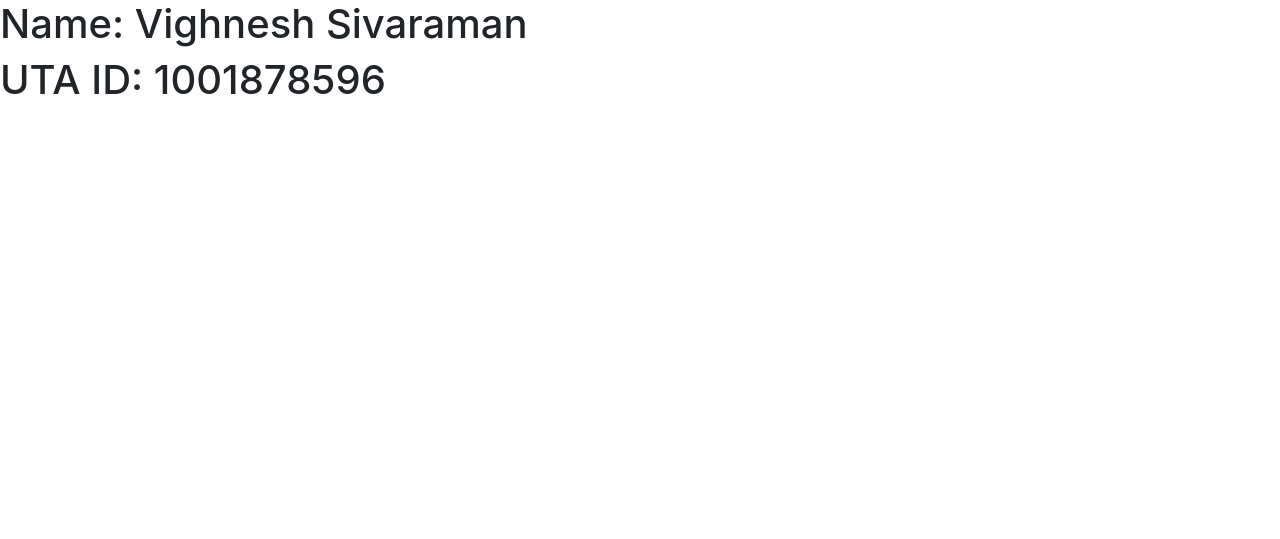
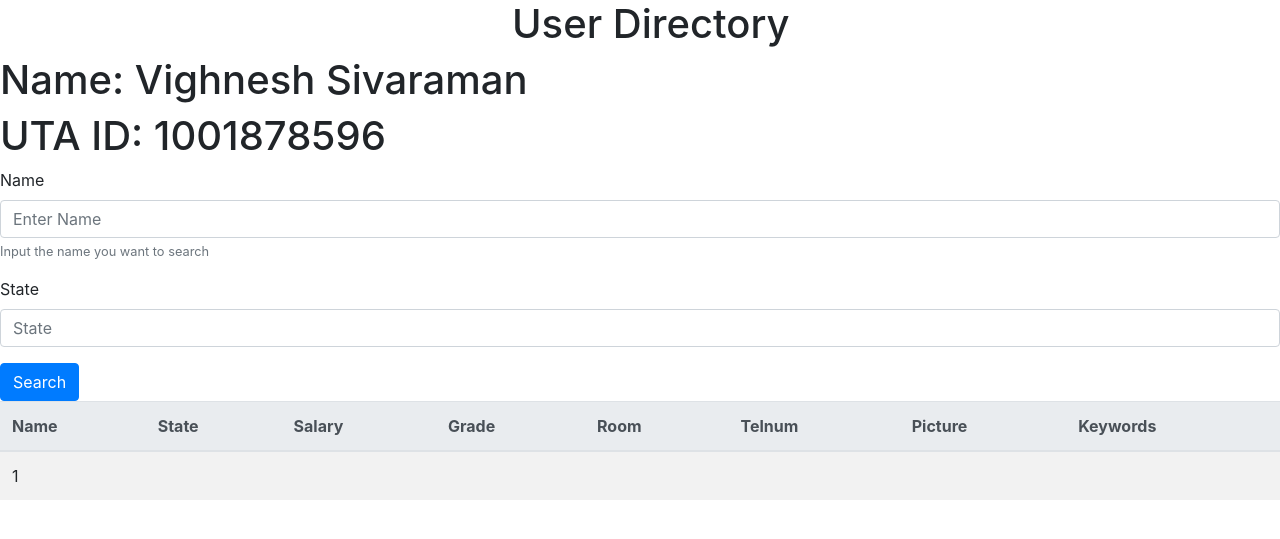
Before and after one commit to VighneshS/user_directory, a Flask app: page / in a window 1280 px wide. Shown: the top 539 px of the page. Run offline with Flask 2, Linux system fonts and the light colour scheme; tables that the repository leaves empty or names only in its code hold one stand-in row (values such as "Sample post"); some libraries are stand-ins or nearby versions.

Commit message:
Showed the list of all the users and their details 😇

```diff
--- a/app.py
+++ b/app.py
@@ -1,33 +1,76 @@
-from flask import Flask, render_template
-# import pyodbc
+from flask import Flask, render_template, request
+import os
+import mysql.connector
+from mysql.connector import errorcode
 
 app = Flask(__name__)
 
-# server = os.getenv('SERVER_NAME')
-# database = os.getenv('DB_NAME')
-# username = os.getenv('USERNAME')
-# password = os.getenv('PASSWORD')
-# port = os.getenv('PORT')
+server = os.environ['UD_HOST_NAME']
+database = os.environ['UD_DB_NAME']
+username = os.environ['UD_DB_USERNAME']
+password = os.environ['UD_DB_PASSWORD']
 
-# server = 'vighnesh-cloud-computing.database.windows.net'
-# database = 'cloud_computing'
-# username = 'vighnesh@vighnesh-cloud-computing'
-# password = 'kira#552888'
-# port = 1433
-# driver = '/opt/homebrew/etc/odbcinst.ini'
-#
-# with pyodbc.connect('DRIVER='+driver+';SERVER='+server+';PORT=1433;DATABASE='+database+';UID='+username+';PWD='+ password) as conn:
-#     with conn.cursor() as cursor:
-#         cursor.execute("SELECT TOP 3 name, collation_name FROM sys.databases")
-#         row = cursor.fetchone()
-#         while row:
-#             print (str(row[0]) + " " + str(row[1]))
-#             row = cursor.fetchone()
+SELECT_ALL_FROM_PEOPLE_QUERY = "SELECT * FROM people"
 
 
-@app.route('/')
-def user_directory():
-    return render_template('index.html')
+def getConnection():
+    global cnx
+    try:
+        cnx = mysql.connector.connect(user=username, password=password,
+                                      host=server,
+                                      database=database)
+    except mysql.connector.Error as err:
+        if err.errno == errorcode.ER_ACCESS_DENIED_ERROR:
+            print("Something is wrong with your user name or password")
+        elif err.errno == errorcode.ER_BAD_DB_ERROR:
+            print("Database does not exist")
+        else:
+            print(err)
+    return cnx
+
+
+def fetchAllData():
+    getConnection()
+    cursor = cnx.cursor()
+    cursor.execute(SELECT_ALL_FROM_PEOPLE_QUERY)
+    people = cursor.fetchall()
+    cnx.close()
+    return people
+
+
+def fetchBasedOnNameAndState(name, state):
+    SELECT_FROM_PEOPLE_BASED_ON_NAME_AND_STATE_QUERY = " SELECT * from people "
+    getConnection()
+    cursor = cnx.cursor()
+    if name or state:
+        SELECT_FROM_PEOPLE_BASED_ON_NAME_AND_STATE_QUERY += " Where "
+    if name:
+        SELECT_FROM_PEOPLE_BASED_ON_NAME_AND_STATE_QUERY += " Name LIKE " + "'" + name + "'"
+    if state and name:
+        SELECT_FROM_PEOPLE_BASED_ON_NAME_AND_STATE_QUERY += " OR "
+    if state:
+        SELECT_FROM_PEOPLE_BASED_ON_NAME_AND_STATE_QUERY += " State LIKE " + "'" + state + "'"
+    print(SELECT_FROM_PEOPLE_BASED_ON_NAME_AND_STATE_QUERY)
+    cursor.execute(SELECT_FROM_PEOPLE_BASED_ON_NAME_AND_STATE_QUERY)
+    people = cursor.fetchall()
+    cnx.close()
+    return people
+
+
+@app.route('/', methods=['GET', 'POST'])
+def search():
+    global data
+    print(request.method)
+    if request.method == "POST":
+        print('Here')
+        name = request.form['name']
+        state = request.form['state']
+        print(name, state)
+        data = fetchBasedOnNameAndState(name, state)
+    else:
+        print('Get')
+        data = fetchAllData()
+    return render_template('index.html', data=data)
 
 
 @app.route('/status')
--- a/requirements.txt
+++ b/requirements.txt
@@ -1,2 +1,2 @@
 Flask==2.0.1
-# pyodbc==4.0.30
+mysql-connector
--- a/templates/index.html
+++ b/templates/index.html
@@ -9,21 +9,56 @@
     <title>User Directory</title>
 </head>
 <body>
-{#<h1 style="margin-left: 40%">User Directory</h1>#}
+<h1 style="margin-left: 40%">User Directory</h1>
 <h1>Name: Vighnesh Sivaraman</h1>
 <h1>UTA ID: 1001878596</h1>
-{#<form>#}
-{#    <div class="form-group">#}
-{#        <label for="inputName">Name</label>#}
-{#        <input type="text" class="form-control" id="inputName" aria-describedby="nameHelp"#}
-{#               placeholder="Enter Name">#}
-{#        <small id="nameHelp" class="form-text text-muted">Input the name you want to search</small>#}
-{#    </div>#}
-{#    <div class="form-group">#}
-{#        <label for="inputState">State</label>#}
-{#        <input type="text" class="form-control" id="inputState" placeholder="State">#}
-{#    </div>#}
-{#    <button type="submit" class="btn btn-primary">Submit</button>#}
-{#</form>#}
+<form method="post" action="">
+    <div class="form-group">
+        <label for="inputName">Name</label>
+        <input type="text" class="form-control" id="inputName" aria-describedby="nameHelp"
+               name="name" placeholder="Enter Name">
+        <small id="nameHelp" class="form-text text-muted">Input the name you want to search</small>
+    </div>
+    <div class="form-group">
+        <label for="inputState">State</label>
+        <input type="text" class="form-control" id="inputState" name="state" placeholder="State">
+    </div>
+    <button type="submit" class="btn btn-primary">Search</button>
+    <table class="table table-striped">
+        <thead class="thead-light">
+        <tr>
+            <th>Name</th>
+            <th>State</th>
+            <th>Salary</th>
+            <th>Grade</th>
+            <th>Room</th>
+            <th>Telnum</th>
+            <th>Picture</th>
+            <th>Keywords</th>
+        </tr>
+        </thead>
+        <tbody>
+        {% for row in data %}
+            <tr>
+                <td>{{ row[0] }}</td>
+                <td>{{ row[1] }}</td>
+                <td>{{ row[2] }}</td>
+                <td>{{ row[3] }}</td>
+                <td>{{ row[4] }}</td>
+                <td>{{ row[5] }}</td>
+                {% if row[6] %}
+                    <td><img style="height: 100px;"
+                             src="{{ "https://contactdirectorystorage.blob.core.windows.net/directory/" ~ row[6] }}"
+                             alt="{{ row[6] }}">
+                    </td>
+                {% else %}
+                    <td></td>
+                {% endif %}
+                <td>{{ row[7] }}</td>
+            </tr>
+        {% endfor %}
+        </tbody>
+    </table>
+</form>
 </body>
 </html>
```
Also changed, not shown: 1 other file.
